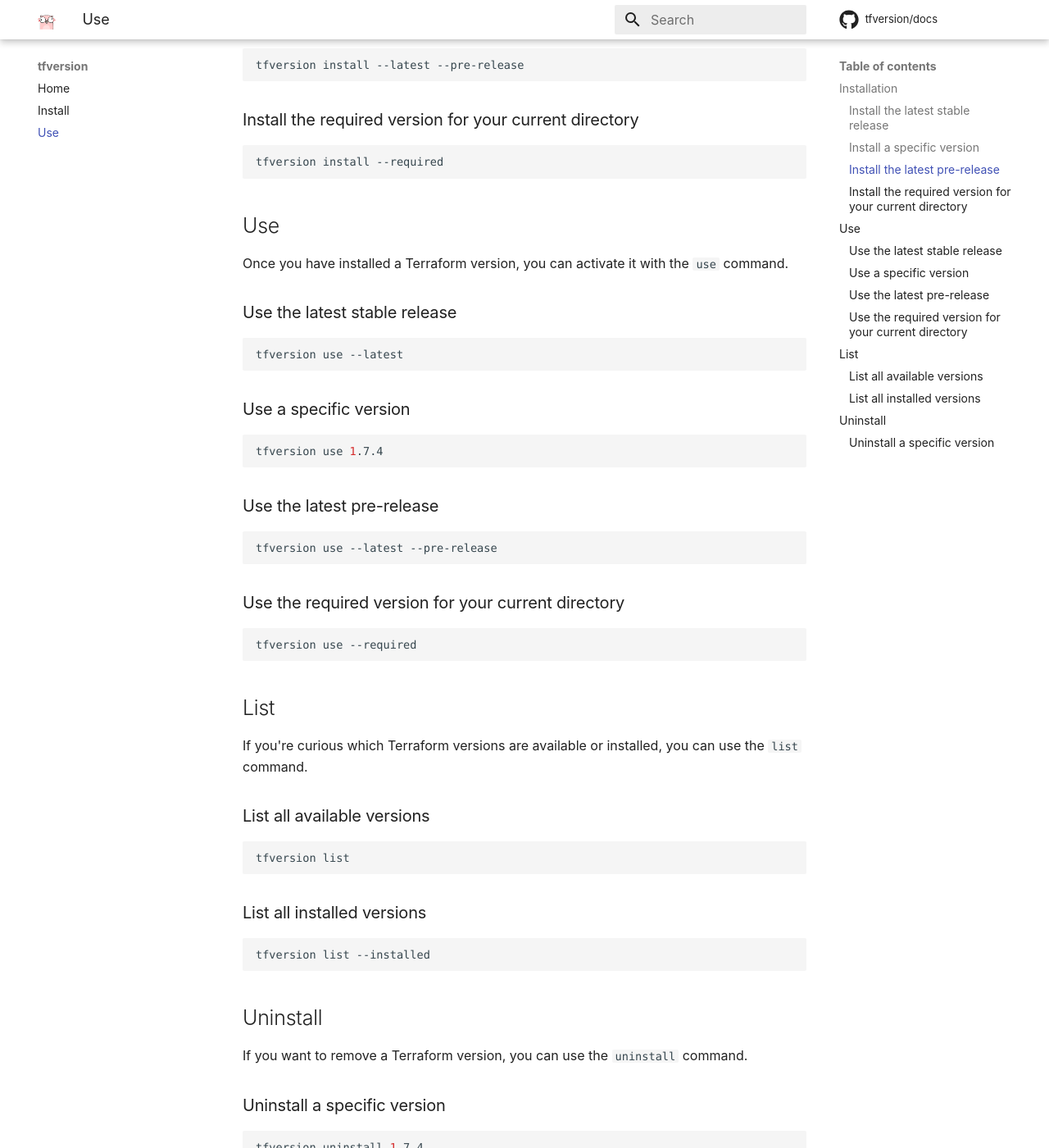
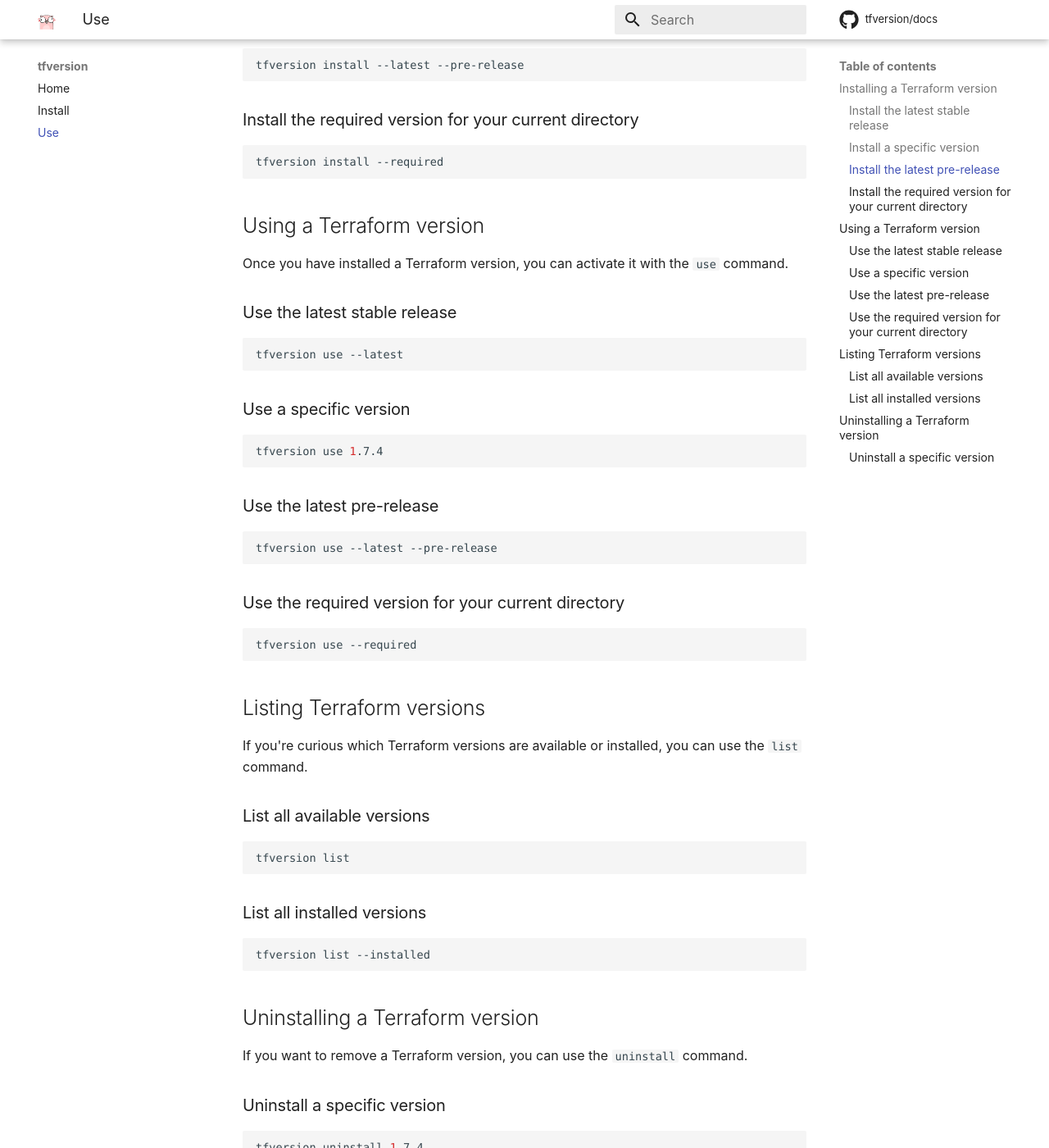
Before and after one commit to tfversion/docs, an MkDocs documentation site: the page built from docs/use.md, in a window 1280 px wide and 1400 px high, scrolled down 602 px. Shown: the whole window at 82% size. Built offline with MkDocs 1.6.1 and Material for MkDocs 9.7.7, drawn with Linux system fonts in a browser that asks for light colours; comment, search, counter and statistics services are not loaded; some of the changed text lies outside the part shown.

Commit message:
change h2 titles

````diff
--- a/docs/use.md
+++ b/docs/use.md
@@ -1,6 +1,6 @@
 In developing `tfversion`, our 2 focus points are simplicity and ensuring a smooth user experience, enabling you to effortlessly use Terraform on any platform.
 
-## Installation
+## Installing a Terraform version
 
 Installing a Terraform version can be done in a few ways:
 
@@ -28,7 +28,7 @@ tfversion install --latest --pre-release
 tfversion install --required
 ```
 
-## Use
+## Using a Terraform version
 
 Once you have installed a Terraform version, you can activate it with the `use` command.
 
@@ -56,7 +56,7 @@ tfversion use --latest --pre-release
 tfversion use --required
 ```
 
-## List
+## Listing Terraform versions
 
 If you're curious which Terraform versions are available or installed, you can use the `list` command.
 
@@ -72,7 +72,7 @@ tfversion list
 tfversion list --installed
 ```
 
-## Uninstall
+## Uninstalling a Terraform version
 
 If you want to remove a Terraform version, you can use the `uninstall` command.
 
````
